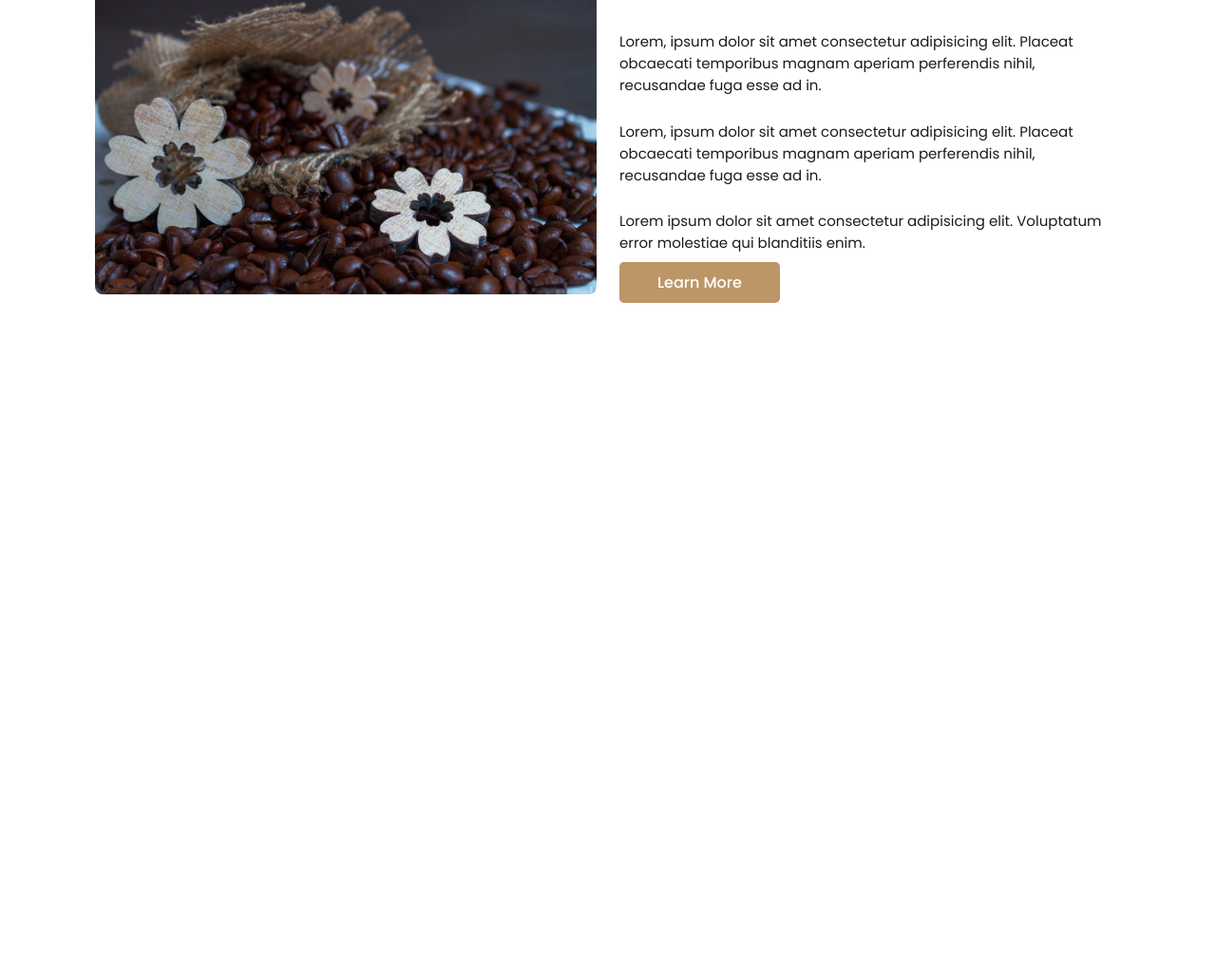
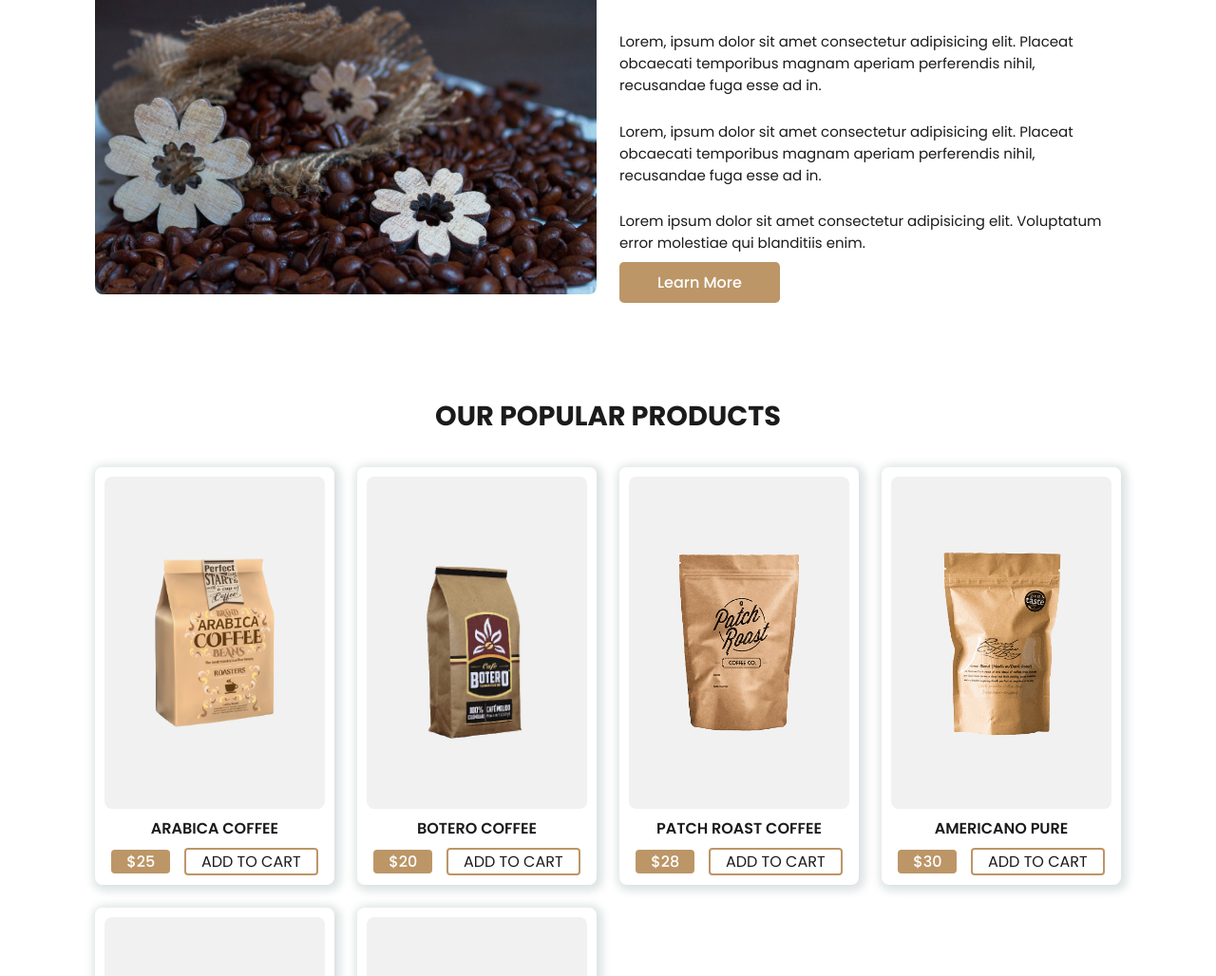
Before and after one commit to omarsa3d/coffee-website, a plain HTML site: page index.html in a window 1280 px wide. Shown: the part 892-1920 px from the top of the page at 95% size. Before the commit the page ends 1259 px from the top, so only its background shows below. Drawn offline with nearby package versions, Linux system fonts and the light colour scheme.

Commit message:
added Products section

```diff
--- a/index.html
+++ b/index.html
@@ -35,6 +35,7 @@
             <input type="search" name="" id="" placeholder="Search Here..">
          </div>
      </header>
+
      <!-- HOME PAGE -->
      <section class="home" id="home">
         <div class="home-text">
@@ -46,6 +47,7 @@
             <img src="img/main.png" alt="">
         </div>
      </section>
+
      <!-- ABOUT -->
       <section class="about" id="about">
         <div class="about-img">
@@ -60,6 +62,69 @@
         </div>
       </section>
 
+      <!-- PRODUCTS -->
+      <section class="products" id="products">
+        <div class="products-heading">
+            <h2>Our popular products</h2>
+        </div>
+        <!-- CONTAINER -->
+         <div class="products-container">
+            <div class="box">
+                <img src="img/p1.png" alt="">
+                <h3>Arabica Coffee</h3>
+                <div class="content">
+                    <span>$25</span>
+                    <a href="#">Add to cart</a>
+                </div>
+            </div>
+            <div class="box">
+                <img src="img/p2.png" alt="">
+                <h3>Botero Coffee</h3>
+                <div class="content">
+                    <span>$20</span>
+                    <a href="#">Add to cart</a>
+                </div>
+            </div>
+            <div class="box">
+                <img src="img/p3.png" alt="">
+                <h3>Patch Roast Coffee</h3>
+                <div class="content">
+                    <span>$28</span>
+                    <a href="#">Add to cart</a>
+                </div>
+            </div>
+            <div class="box">
+                <img src="img/p4.png" alt="">
+                <h3>Americano Pure</h3>
+                <div class="content">
+                    <span>$30</span>
+                    <a href="#">Add to cart</a>
+                </div>
+            </div>
+            <div class="box">
+                <img src="img/p5.png" alt="">
+                <h3>Sacred Grounds</h3>
+                <div class="content">
+                    <span>$15</span>
+                    <a href="#">Add to cart</a>
+                </div>
+            </div>
+            <div class="box">
+                <img src="img/p6.png" alt="">
+                <h3>Presto Coffee</h3>
+                <div class="content">
+                    <span>$22</span>
+                    <a href="#">Add to cart</a>
+                </div>
+            </div>
+        </div>
+      </section>
+      <!-- CUSTOMERS -->
+      <section class="customers" id="customers">
+
+      </section>
+
+
     <!-- JS FILE -->
      <script src="main.js"></script>
 </body>
--- a/styles.css
+++ b/styles.css
@@ -166,8 +166,8 @@ header{
 .about{
     display: grid;
     grid-template-columns: repeat(auto-fit, minmax(17rem,auto));
+    gap: 1.5rem;
     align-items: center;
-    gap: 1.5rem;
 }
 
 .about-img img{
@@ -184,3 +184,76 @@ header{
     font-size: 0.938rem;
     padding: 0.5rem 0 1.1rem;
 }
+
+.products-heading{
+    text-align: center;
+}
+
+.products-heading h2{
+    font-size: 1.8rem;
+    text-transform: uppercase;
+}
+
+.products-container{
+    display: grid;
+    grid-template-columns: repeat(auto-fit, minmax(250px,auto));
+    gap: 1.5rem;
+    margin-top: 2rem;
+}
+
+.products-container .box{
+    position: relative;
+    padding: 10px;
+    display: flex;
+    flex-direction: column;
+    justify-content: center;
+    border-radius: 0.5rem;
+    box-shadow: 2px 2px 10px 4px rgb(14 55 54 / 15%);
+}
+
+.products-container img{
+    width: 100%;
+    height: 350px;
+    object-fit: contain;
+    object-position: center;
+    padding: 20px;
+    background-color: #f1f1f1;
+    border-radius: 0.5rem;
+}
+
+.products-container .box h3{
+    font-size: 1rem;
+    font-weight: 600;
+    text-transform: uppercase;
+    margin: 0.5rem 0 0.5rem;
+    display: flex;
+    justify-content: center;
+}
+
+.products-container .box .content{
+    display: flex;
+    align-items: center;
+    justify-content: space-around;
+}
+
+.products-container .box .content span{
+    font-weight: 500;
+    padding: 0 1rem;
+    color: var(--bg-color);
+    background-color: var(--main-color);
+    border-radius: 4px;
+}
+
+.products-container .box .content a{
+    text-transform: uppercase;
+    padding: 0 1rem;
+    color: var(--text-color);
+    border: 2px solid var(--main-color);
+    border-radius: 4px;
+}
+
+.products-container .box .content a:hover{
+    background-color: var(--main-color);
+    color: var(--bg-color);
+    transition: 0.2s all linear;
+}
```
